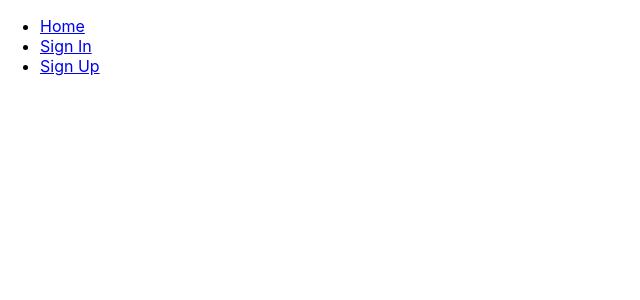
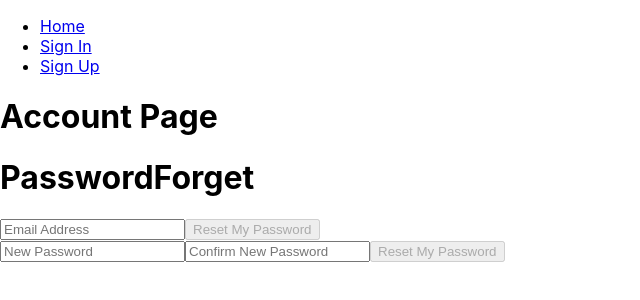
Before and after one commit to ivashchvlad/mybook, a React (Create React App) app: page /account in a window 1280 px wide. Shown: the top 300 px of the page, without its empty margins (0-640 px from the left). Built offline with nearby package versions, Linux system fonts and the light colour scheme; no server answers.

Commit message:
passwordforeget component

```diff
--- a/src/routes/Account.tsx
+++ b/src/routes/Account.tsx
@@ -1,9 +1,14 @@
-import React from 'react'
+import React from 'react';
 
-export default function Account() {
-    return (
-        <div>
+import PassForget from './PassForget';
+import PassChange from './PassChange';
 
-        </div>
-    )
-}
+const Account = () => (
+    <div>
+        <h1>Account Page</h1>
+        <PassForget />
+        <PassChange />
+    </div>
+);
+
+export default Account;
--- /dev/null
+++ b/src/routes/PassChange.tsx
@@ -0,0 +1,56 @@
+import React, { useState, FormEvent } from 'react';
+
+import { withFirebase } from '../components/FirebaseContext';
+
+
+function PasswordChangeForm({ firebase }: any) {
+    const [passwordOne, setPasswordOne] = useState('')
+    const [passwordTwo, setPasswordTwo] = useState('')
+    const [error, setError] = useState<Error>()
+
+
+    const handleSubmit = (e: FormEvent) => {
+        firebase
+            .doPasswordUpdate(passwordOne)
+            .then(() => {
+                setPasswordOne('');
+                setPasswordTwo('');
+                setError(undefined);
+            })
+            .catch((error: Error) => {
+                setError(error);
+            });
+
+        e.preventDefault();
+    };
+    return (
+        <form onSubmit={handleSubmit}>
+            <input
+                name="passwordOne"
+                value={passwordOne}
+                onChange={e => setPasswordOne(e.target.value)}
+                type="password"
+                placeholder="New Password"
+            />
+            <input
+                name="passwordTwo"
+                value={passwordTwo}
+                onChange={e => setPasswordTwo(e.target.value)}
+                type="password"
+                placeholder="Confirm New Password"
+            />
+            <button disabled={
+                passwordOne !== passwordTwo ||
+                passwordOne === ''
+            }
+                type="submit"
+            >
+                Reset My Password
+                </button>
+
+            {error && <p>{error.message}</p>}
+        </form>
+    );
+}
+
+export default withFirebase(PasswordChangeForm);
--- a/src/routes/PassForget.tsx
+++ b/src/routes/PassForget.tsx
@@ -1,9 +1,59 @@
-import React from 'react'
+import React, { useState } from 'react';
+import { Link } from 'react-router-dom';
 
-export default function PassForget() {
+import { withFirebase } from '../components/FirebaseContext';
+
+const PassForget = () => (
+    <div>
+        <h1>PasswordForget</h1>
+        <PasswordForgetForm />
+    </div>
+);
+
+function PasswordForgetFormBase({ firebase }: any) {
+    const [email, setEmail] = useState('')
+    const [error, setError] = useState<Error>()
+
+    const handleSubmit = (e: any) => {
+        firebase
+            .doPasswordReset(email)
+            .then(() => {
+                setEmail('')
+                setError(undefined)
+            })
+            .catch((error: Error) => {
+                setError(error)
+            });
+
+        e.preventDefault();
+    };
+
     return (
-        <div>
+        <form onSubmit={handleSubmit}>
+            <input
+                name="email"
+                value={email}
+                onChange={e => setEmail(e.target.value)}
+                type="text"
+                placeholder="Email Address"
+            />
+            <button disabled={email === ''} type="submit">
+                Reset My Password
+        </button>
 
-        </div>
-    )
+            {error && <p>{error.message}</p>}
+        </form>
+    );
 }
+
+const PasswordForgetLink = () => (
+    <p>
+        <Link to={'/passforget'}>Forgot Password?</Link>
+    </p>
+);
+
+export default PassForget;
+
+const PasswordForgetForm = withFirebase(PasswordForgetFormBase);
+
+export { PasswordForgetForm, PasswordForgetLink };
--- a/src/routes/SignIn.tsx
+++ b/src/routes/SignIn.tsx
@@ -2,6 +2,7 @@ import React, { useState, useEffect, FormEvent } from 'react'
 import { withRouter } from 'react-router-dom'
 import { withFirebase, Firebase } from '../components/FirebaseContext'
 import { History } from 'history'
+import { PasswordForgetLink } from './PassForget'
 
 interface myProps {
     firebase: Firebase,
@@ -52,10 +53,11 @@ function SignIn({ firebase, history }: myProps) {
                 />
                 <button disabled={isInvalid} type="submit">
                     Sign In
-        </button>
+                </button>
 
                 {error && <p>{error.message}</p>}
             </form>
+            <PasswordForgetLink />
         </div>
     )
 }
```
